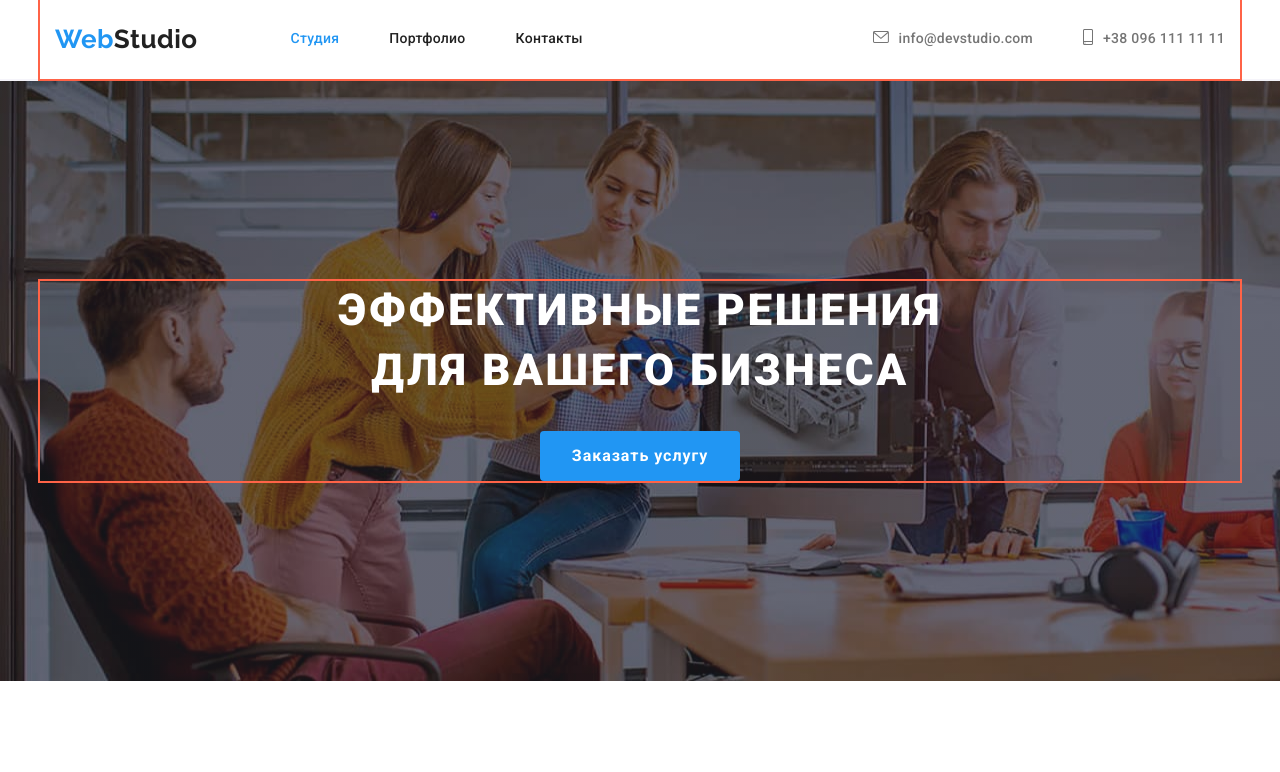
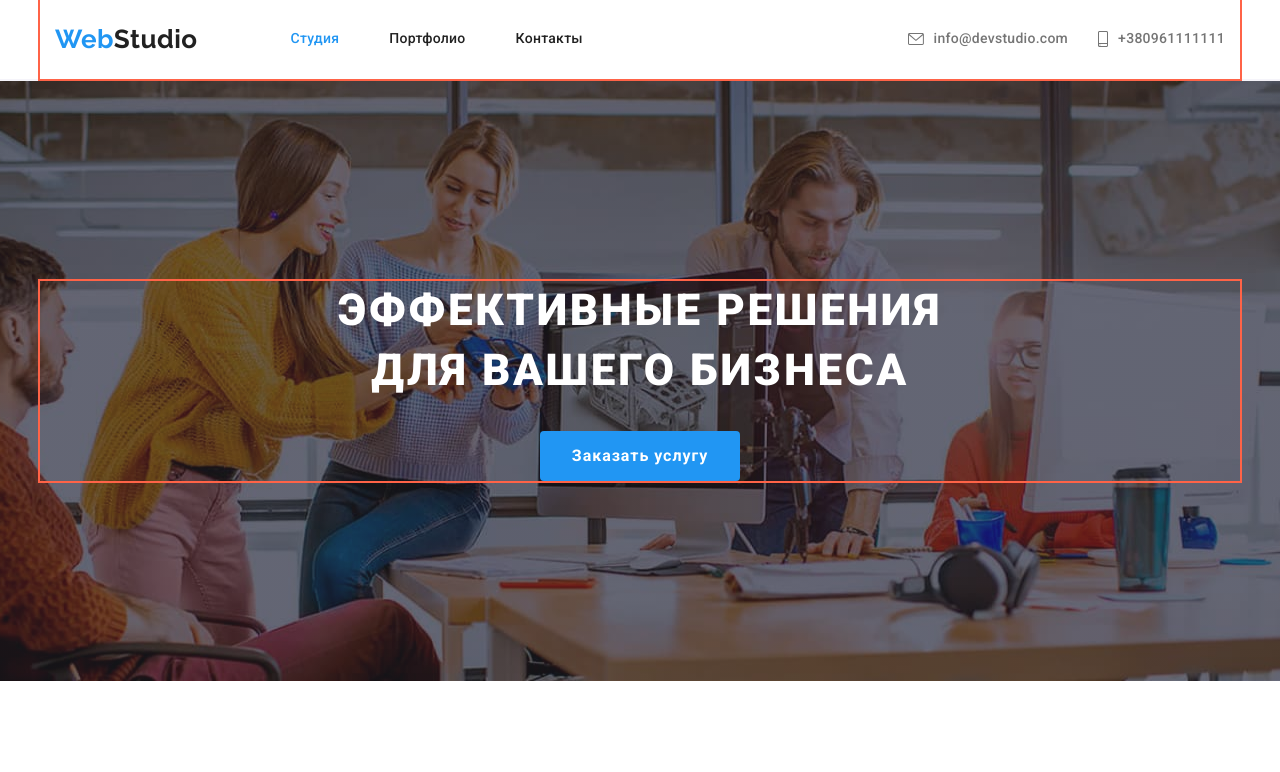
Before and after one commit to MaxDM2021/goit-markup-hw-04, a plain HTML site: page index.html in a window 1280 px wide. Shown: the top 772 px of the page. Drawn offline with nearby package versions, Linux system fonts and the light colour scheme.

Commit message:
ДЗ-4 правки 4

```diff
--- a/css/styles.css
+++ b/css/styles.css
@@ -26,8 +26,7 @@ body {
   --accent-color: #2196f3;
   --primary-background-color: #2f303a;
   --second-backrgound-color: #f5f4fa;
-  --primary-icon-color: #AFB1B8;
-
+  --primary-icon-color: #afb1b8;
 }
 
 body {
@@ -39,7 +38,8 @@ body {
   letter-spacing: 0.03em;
 }
 
-ul, address {
+ul,
+address {
   list-style: none;
   /* margin: 0; */
   padding: 0;
@@ -143,7 +143,7 @@ ul, address {
   justify-content: center;
   align-items: center;
   margin-left: auto;
-  font-family: 'Roboto',sans-serif;
+  font-family: "Roboto", sans-serif;
   font-style: normal;
   font-weight: 500;
   font-size: 14px;
@@ -151,30 +151,53 @@ ul, address {
   letter-spacing: 0.02em;
 }
 
-.nav-contacts-link .nav-contact-icon {
-  width: 16px;
-  height: 12px;
+.contacts-ul {
+  display: flex;
+  align-items: center;
+  justify-content: center;
+}
+.contacts-li {
+  display: flex;
+  align-items: center;
   margin-left: 0;
-  margin-right: 10px;
-  fill: var(--second-text-color);
- /* padding-top: 24px;
- padding-bottom: 24px;  */
+  /* margin-right:30px; */
+  color: var(--second-text-color);
+  text-decoration: none;
 }
 
-.nav-contacts-link:hover .nav-contact-icon,
-.nav-contacts-link:focus .nav-contact-icon {
+.contacts-ul .contacts-li:not(:last-child) {
+  margin-right: 30px;
+}
+
+.nav-contacts-tel {
+  display: flex;
+  align-items: center;
+  padding-top: 24px;
+  padding-bottom: 24px;
+  color: var(--second-text-color);
+  text-decoration: none;
+}
+
+.nav-contacts-tel:hover,
+.nav-contacts-tel:focus {
+  color: var(--accent-color);
+}
+
+.icon-mail {
+  margin-right: 10px;
+  fill: currentColor;
+}
+
+.icon-mail:hover {
   fill: var(--accent-color);
 }
 
 .nav-contacts-phone .nav-contact-icon-phone {
-
   width: 10px;
   height: 16px;
-margin-left: 0;
+  margin-left: 0px;
   margin-right: 10px;
   fill: var(--second-text-color);
-/* padding-top: 24px;
- padding-bottom: 24px;  */
 }
 
 .nav-contacts-phone:hover .nav-contact-icon-phone,
@@ -187,12 +210,11 @@ fill: var(--second-text-color);
 }
 
 .contacts {
-
   padding-top: 24px;
   padding-bottom: 24px;
 
   color: var(--second-text-color);
-font-family: 'Roboto', sans-serif;
+  font-family: "Roboto", sans-serif;
   font-style: normal;
   font-weight: 500;
   font-size: 14px;
@@ -206,24 +228,6 @@ text-decoration: none;
   color: var(--accent-color);
 }
 
-
-
-
-/* .contacts.tel:before{
-
-  content: url(../img/smartphone.svg);
-  width: 10px;
-  height: 16px;
-  flex-shrink: 0;
-  margin-right: 10px;
-}
-
-.contacts.tel::before:hover
-.contacts.tel::before:focus {
-  color: var(--accent-color);
-} */
-
-
 /* --HEADER END-- */
 /* --HERO-- */
 
@@ -236,6 +240,8 @@ text-decoration: none;
     ),
     url(../img/hero-bg1.jpg);
   background-color: #c4c4c4;
+  background-repeat: no-repeat;
+  background-position: center;
   background-size: cover;
   text-align: center;
 }
@@ -329,7 +335,6 @@ text-decoration: none;
   justify-content: center;
 }
 
-
 .feature-list .titel {
   padding-top: 0;
   margin-top: 0px;
@@ -348,7 +353,7 @@ text-decoration: none;
   margin-top: 10px;
   margin-bottom: 0px;
 
-  font-family: 'Roboto', sans-serif;
+  font-family: "Roboto", sans-serif;
   font-style: normal;
   font-weight: 400;
   font-size: 14px;
@@ -455,7 +460,6 @@ h3 {
   line-height: 1.19;
   letter-spacing: 0.03em;
   text-align: center;
-
 }
 
 .section-team {
@@ -470,7 +474,6 @@ h3 {
 .social-list {
   display: flex;
   justify-content: space-between;
-
 }
 
 .social-list-link {
@@ -495,14 +498,11 @@ h3 {
 .social-list-link:hover,
 .social-list-link:focus {
   background-color: var(--accent-color);
-
-
 }
 
 /* --OUR TEAM END-- */
 
 /* --CLIENTS-- */
-
 
 .clients-list {
   display: flex;
@@ -510,23 +510,19 @@ h3 {
   justify-content: space-between;
 }
 
-
-
 .clients-list-link {
   display: flex;
   align-items: center;
   justify-content: space-between;
   width: 170px;
   height: 92px;
-  outline: 1px solid #AFB1B8;
+  outline: 1px solid #afb1b8;
   border-radius: 4px;
 }
 
 .clients-list-icon {
   fill: var(--primary-icon-color);
-
 }
-
 
 .clients-list-link:hover .clients-list-icon,
 .clients-list-link:focus .clients-list-icon {
@@ -551,11 +547,9 @@ h3 {
 
 .container-footer {
   display: flex;
-
 }
 
 .footer-contacts {
-
   margin-top: 0px;
 }
 
@@ -571,7 +565,6 @@ h3 {
   line-height: 1.19;
   text-decoration: none;
 }
-
 
 .footer-cont {
   margin-right: 70px;
@@ -598,7 +591,12 @@ h3 {
   outline: none;
 
   color: var(--title-text-color);
+  font-family: "Roboto", sans-serif;
   font-style: normal;
+  font-weight: 400;
+  font-size: 14px;
+  line-height: 1.71;
+  letter-spacing: 0.03em;
   text-decoration: none;
 }
 
@@ -607,33 +605,35 @@ h3 {
   margin-top: 9px;
 
   color: rgba(255, 255, 255, 0.6);
+  font-family: "Roboto", sans-serif;
   font-style: normal;
+  font-weight: 400;
+  font-size: 14px;
+  line-height: 1.71;
+  letter-spacing: 0.03em;
   text-decoration: none;
 }
 
 .footer-contacts:hover,
 .footer-contacts:focus {
   color: var(--title-text-color);
-
 }
 
 .footer-social {
   width: 206px;
-  height: 80px ;
+  height: 80px;
 }
 
 .footer-social-titel {
-
   margin-bottom: 20px;
   color: var(--title-text-color);
-  font-family: 'Roboto';
+  font-family: "Roboto";
   font-weight: 700;
   font-size: 14px;
   line-height: 1.14;
   letter-spacing: 0.03em;
   text-transform: uppercase;
 }
-
 
 .social-list-link-footer {
   display: flex;
@@ -652,10 +652,7 @@ text-transform: uppercase;
 .social-list-link-footer:hover,
 .social-list-link-footer:focus {
   background-color: var(--accent-color);
-
-
 }
-
 
 /* --FOOTER END-- */
 
@@ -692,7 +689,6 @@ text-transform: uppercase;
   margin-right: 26px;
   margin-bottom: 30px;
   border: 1px solid #eeeeee;
-
 }
 
 .site-nav-link:nth-child(3n) {
@@ -707,7 +703,6 @@ text-transform: uppercase;
 .site-nav-link:focus {
   box-shadow: 0px 4px 4px 0px rgba(0, 0, 0, 0.25);
 }
-
 
 /* второй вариант */
 /*
--- a/index.html
+++ b/index.html
@@ -39,28 +39,24 @@
             </ul>
           </nav>
           <div class="nav-contacts">
-            <!-- <div class="nav-mail"> -->
-              <a href="mailto:info@devstudio.com " class="nav-contacts-link">
-                <svg class="nav-contact-icon" with="16" height="12">
-                  <use href="./img/sprite.svg#envelope"></use>
-                </svg>
-              </a>
-
-              <a href="mailto:info@devstudio.com " class="contacts mail"
-                >info@devstudio.com
-              </a>
-            <!-- </div> -->
-            <!-- <div class="nav-tel"> -->
-              <a href="tel:+380961111111  " class="nav-contacts-phone">
-                <svg class="nav-contact-icon-phone" with="10" height="16">
-                  <use href="./img/sprite.svg#smartphone"></use>
-                </svg>
-              </a>
-
-              <a href="tel:+380961111111 " class="contacts tel"
-                >+38 096 111 11 11</a
-              >
-            <!-- </div> -->
+            <ul class="contacts-ul">
+              <li class="contacts-li">
+                <a class="nav-contacts-tel" href="mailto:info@devstudio.com " >
+                  <svg class="icon-mail" width="16" height="12">
+                    <use href="./img/sprite.svg#envelope" ></use>
+                  </svg>
+                  info@devstudio.com
+                </a>
+              </li>
+              <li class="contacts-li">
+                <a class="nav-contacts-tel" href="tel:+380961111111" >
+                  <svg class="icon-mail" width="10" height="16">
+                    <use href="./img/sprite.svg#smartphone" ></use>
+                  </svg>
+                  +380961111111
+                </a>
+              </li>
+            </ul>
           </div>
         </div>
       </header>
```
Also changed, not shown: portfolio.html (+23 -17 lines). Lines whose indentation alone changed are shown as unchanged.
